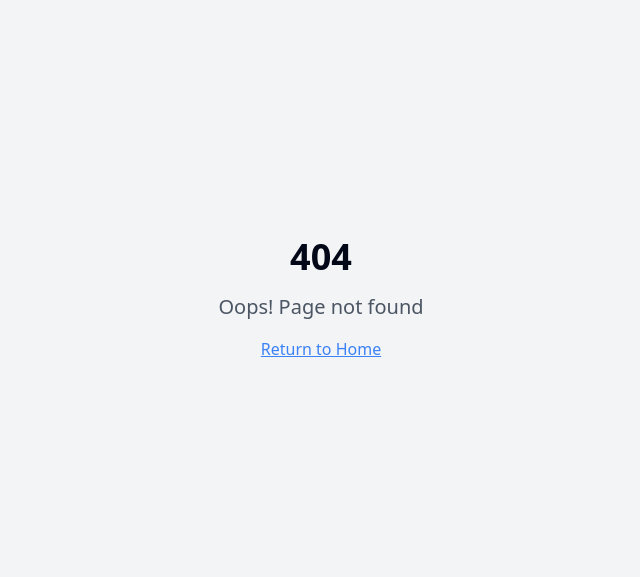
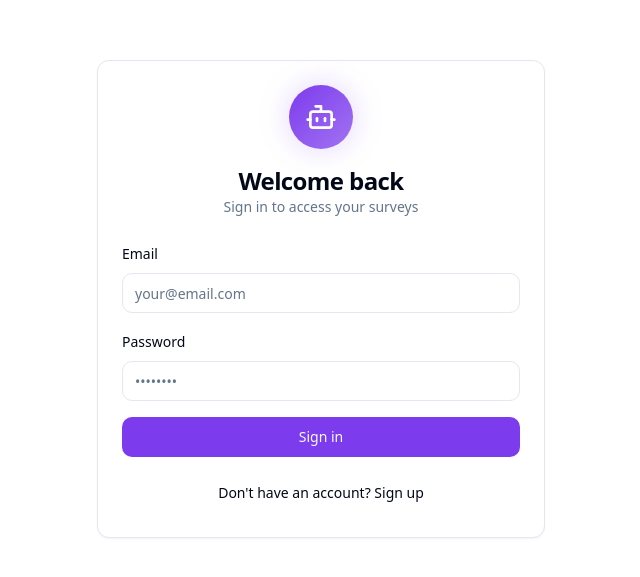
Before and after one commit to fbellame/voice-surveys, a React (Vite) app: page /auth in a window 1280 px wide. Before the commit this address had no page. Shown: the part 101-678 px from the top of the page, without its empty margins (319-959 px from the left). Built offline with nearby package versions, Linux system fonts and the light colour scheme.

Commit message:
Add authentication to main page
Implement Supabase authentication for accessing the survey list page. Users will need to log in to view the surveys.

```diff
--- a/src/App.tsx
+++ b/src/App.tsx
@@ -6,6 +6,7 @@ import { BrowserRouter, Routes, Route } from "react-router-dom";
 import Index from "./pages/Index";
 import Room from "./pages/Room";
 import SurveyPage from "./pages/SurveyPage";
+import Auth from "./pages/Auth";
 import NotFound from "./pages/NotFound";
 
 const queryClient = new QueryClient();
@@ -18,6 +19,7 @@ const App = () => (
       <BrowserRouter>
         <Routes>
           <Route path="/" element={<Index />} />
+          <Route path="/auth" element={<Auth />} />
           <Route path="/room" element={<Room />} />
           <Route path="/survey/:surveySlug" element={<SurveyPage />} />
           {/* ADD ALL CUSTOM ROUTES ABOVE THE CATCH-ALL "*" ROUTE */}
--- /dev/null
+++ b/src/pages/Auth.tsx
@@ -0,0 +1,193 @@
+import { useState, useEffect } from 'react';
+import { useNavigate } from 'react-router-dom';
+import { Button } from '@/components/ui/button';
+import { Card, CardContent, CardDescription, CardHeader, CardTitle } from '@/components/ui/card';
+import { Input } from '@/components/ui/input';
+import { Label } from '@/components/ui/label';
+import { supabase } from '@/integrations/supabase/client';
+import { useToast } from '@/hooks/use-toast';
+import { Bot, Loader2 } from 'lucide-react';
+
+const Auth = () => {
+  const navigate = useNavigate();
+  const { toast } = useToast();
+  const [isLogin, setIsLogin] = useState(true);
+  const [loading, setLoading] = useState(false);
+  const [email, setEmail] = useState('');
+  const [password, setPassword] = useState('');
+
+  useEffect(() => {
+    // Check if user is already logged in
+    supabase.auth.getSession().then(({ data: { session } }) => {
+      if (session) {
+        navigate('/');
+      }
+    });
+
+    const { data: { subscription } } = supabase.auth.onAuthStateChange(
+      (event, session) => {
+        if (session) {
+          navigate('/');
+        }
+      }
+    );
+
+    return () => subscription.unsubscribe();
+  }, [navigate]);
+
+  const handleAuth = async (e: React.FormEvent) => {
+    e.preventDefault();
+    setLoading(true);
+
+    try {
+      if (isLogin) {
+        const { error } = await supabase.auth.signInWithPassword({
+          email,
+          password
+        });
+
+        if (error) {
+          if (error.message.includes('Invalid login credentials')) {
+            toast({
+              title: "Login Failed",
+              description: "Invalid email or password. Please try again.",
+              variant: "destructive"
+            });
+          } else {
+            toast({
+              title: "Login Error",
+              description: error.message,
+              variant: "destructive"
+            });
+          }
+        } else {
+          toast({
+            title: "Welcome back!",
+            description: "You have been successfully logged in."
+          });
+        }
+      } else {
+        const redirectUrl = `${window.location.origin}/`;
+
+        const { error } = await supabase.auth.signUp({
+          email,
+          password,
+          options: {
+            emailRedirectTo: redirectUrl
+          }
+        });
+
+        if (error) {
+          if (error.message.includes('User already registered')) {
+            toast({
+              title: "Account Exists",
+              description: "An account with this email already exists. Please sign in instead.",
+              variant: "destructive"
+            });
+          } else {
+            toast({
+              title: "Sign Up Error",
+              description: error.message,
+              variant: "destructive"
+            });
+          }
+        } else {
+          toast({
+            title: "Account Created!",
+            description: "Please check your email to confirm your account."
+          });
+        }
+      }
+    } catch (err) {
+      toast({
+        title: "Error",
+        description: "An unexpected error occurred. Please try again.",
+        variant: "destructive"
+      });
+    } finally {
+      setLoading(false);
+    }
+  };
+
+  return (
+    <div className="min-h-screen bg-background flex items-center justify-center p-4">
+      <Card className="w-full max-w-md">
+        <CardHeader className="text-center space-y-4">
+          <div className="mx-auto h-16 w-16 bg-gradient-primary rounded-full flex items-center justify-center shadow-glow">
+            <Bot className="h-8 w-8 text-white" />
+          </div>
+          <div>
+            <CardTitle className="text-2xl">
+              {isLogin ? 'Welcome back' : 'Create account'}
+            </CardTitle>
+            <CardDescription>
+              {isLogin
+                ? 'Sign in to access your surveys'
+                : 'Sign up to get started with surveys'
+              }
+            </CardDescription>
+          </div>
+        </CardHeader>
+
+        <CardContent>
+          <form onSubmit={handleAuth} className="space-y-4">
+            <div className="space-y-2">
+              <Label htmlFor="email">Email</Label>
+              <Input
+                id="email"
+                type="email"
+                value={email}
+                onChange={(e) => setEmail(e.target.value)}
+                placeholder="your@email.com"
+                required
+              />
+            </div>
+
+            <div className="space-y-2">
+              <Label htmlFor="password">Password</Label>
+              <Input
+                id="password"
+                type="password"
+                value={password}
+                onChange={(e) => setPassword(e.target.value)}
+                placeholder="••••••••"
+                required
+                minLength={6}
+              />
+            </div>
+
+            <Button
+              type="submit"
+              className="w-full"
+              disabled={loading}
+            >
+              {loading ? (
+                <>
+                  <Loader2 className="mr-2 h-4 w-4 animate-spin" />
+                  {isLogin ? 'Signing in...' : 'Creating account...'}
+                </>
+              ) : (
+                isLogin ? 'Sign in' : 'Create account'
+              )}
+            </Button>
+          </form>
+
+          <div className="mt-4 text-center">
+            <Button
+              variant="ghost"
+              onClick={() => setIsLogin(!isLogin)}
+              disabled={loading}
+            >
+              {isLogin
+                ? "Don't have an account? Sign up"
+                : 'Already have an account? Sign in'
+              }
+            </Button>
+          </div>
+        </CardContent>
+      </Card>
+    </div>
+  );
+};
+
+export default Auth;
--- a/src/pages/Index.tsx
+++ b/src/pages/Index.tsx
@@ -7,7 +7,9 @@ import { Label } from '@/components/ui/label';
 import { AudioRoom } from '@/components/audio/AudioRoom';
 import { SimpleSurvey } from '@/components/audio/SimpleSurvey';
 import { supabase } from '@/integrations/supabase/client';
-import { Headphones, Users, Mic, Zap, Bot, ArrowRight, Loader2 } from 'lucide-react';
+import { useToast } from '@/hooks/use-toast';
+import { Headphones, Users, Mic, Zap, Bot, ArrowRight, Loader2, LogOut } from 'lucide-react';
+import type { User, Session } from '@supabase/supabase-js';
 
 interface Campaign {
   id: number;
@@ -18,14 +20,47 @@ interface Campaign {
 
 const Index = () => {
   const navigate = useNavigate();
+  const { toast } = useToast();
   const [currentView, setCurrentView] = useState<'home' | 'room' | 'survey'>('home');
   const [campaigns, setCampaigns] = useState<Campaign[]>([]);
   const [loading, setLoading] = useState(true);
   const [selectedCampaign, setSelectedCampaign] = useState<Campaign | null>(null);
   const [roomName, setRoomName] = useState('');
   const [userName, setUserName] = useState('');
+  const [user, setUser] = useState<User | null>(null);
+  const [session, setSession] = useState<Session | null>(null);
 
   useEffect(() => {
+    // Set up auth state listener FIRST
+    const { data: { subscription } } = supabase.auth.onAuthStateChange(
+      (event, session) => {
+        setSession(session);
+        setUser(session?.user ?? null);
+
+        if (!session) {
+          navigate('/auth');
+        }
+      }
+    );
+
+    // THEN check for existing session
+    supabase.auth.getSession().then(({ data: { session } }) => {
+      setSession(session);
+      setUser(session?.user ?? null);
+
+      if (!session) {
+        navigate('/auth');
+      } else {
+        // Only fetch campaigns if user is authenticated
+        setTimeout(() => {
+          fetchCampaigns();
+        }, 0);
+      }
+    });
+
+    return () => subscription.unsubscribe();
+  }, [navigate]);
+
   const fetchCampaigns = async () => {
     try {
       const { data, error } = await supabase
@@ -45,9 +80,6 @@ const Index = () => {
     }
   };
 
-    fetchCampaigns();
-  }, []);
-
   const handleQuickJoin = () => {
     const params = new URLSearchParams({
       room: roomName || 'demo-room',
@@ -60,6 +92,22 @@ const Index = () => {
   const handleStartSurvey = (campaign: Campaign) => {
     // Use the campaign_uri directly for navigation
     navigate(`/${campaign.campaign_uri}`);
+  };
+
+  const handleSignOut = async () => {
+    const { error } = await supabase.auth.signOut();
+    if (error) {
+      toast({
+        title: "Sign Out Error",
+        description: error.message,
+        variant: "destructive"
+      });
+    } else {
+      toast({
+        title: "Signed out",
+        description: "You have been successfully signed out."
+      });
+    }
   };
 
   if (currentView === 'room') {
@@ -82,7 +130,8 @@ const Index = () => {
       <div className="relative overflow-hidden">
         <div className="absolute inset-0 bg-gradient-primary opacity-5" />
         <div className="relative max-w-6xl mx-auto px-4 py-12">
-          <div className="text-center space-y-6">
+          <div className="flex justify-between items-start mb-8">
+            <div className="flex-1 text-center">
               <div className="mx-auto h-16 w-16 bg-gradient-primary rounded-full flex items-center justify-center mb-6 shadow-glow">
                 <Bot className="h-8 w-8 text-white" />
               </div>
@@ -94,6 +143,21 @@ const Index = () => {
               <p className="text-lg text-muted-foreground max-w-2xl mx-auto">
                 Select a survey below to begin your AI-powered conversation
               </p>
+            </div>
+
+            <div className="flex items-center space-x-4">
+              <span className="text-sm text-muted-foreground">
+                {user?.email}
+              </span>
+              <Button
+                onClick={handleSignOut}
+                variant="outline"
+                size="sm"
+              >
+                <LogOut className="h-4 w-4 mr-2" />
+                Sign Out
+              </Button>
+            </div>
           </div>
         </div>
       </div>
```
Lines whose indentation alone changed are shown as unchanged.
